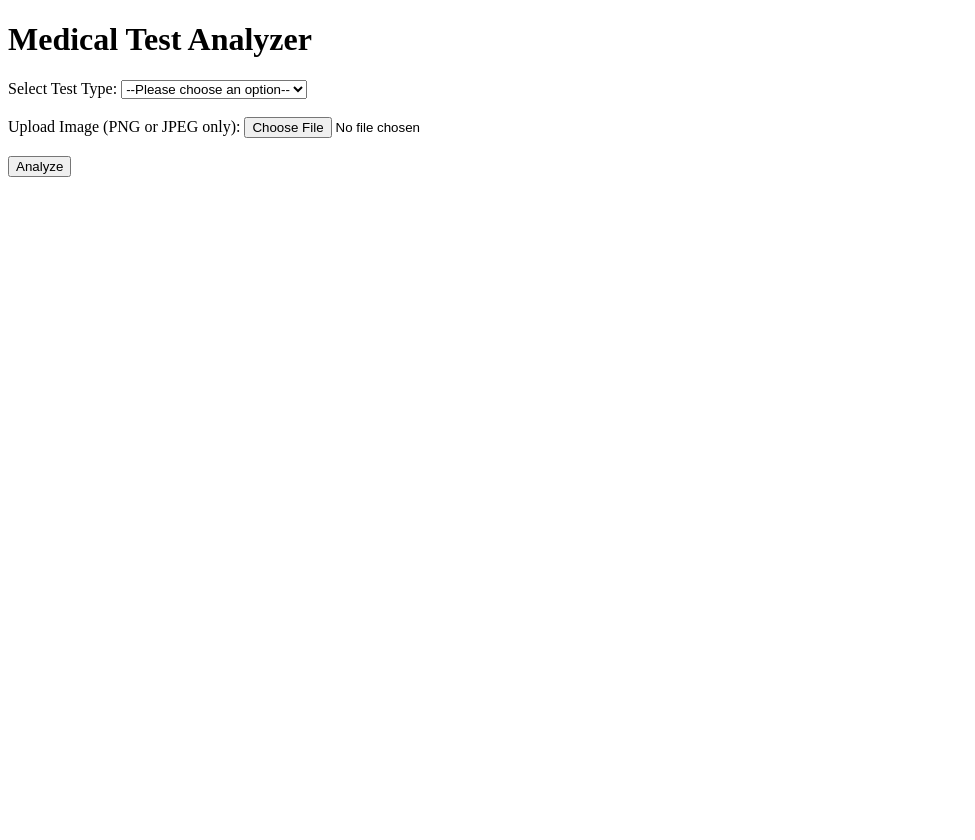
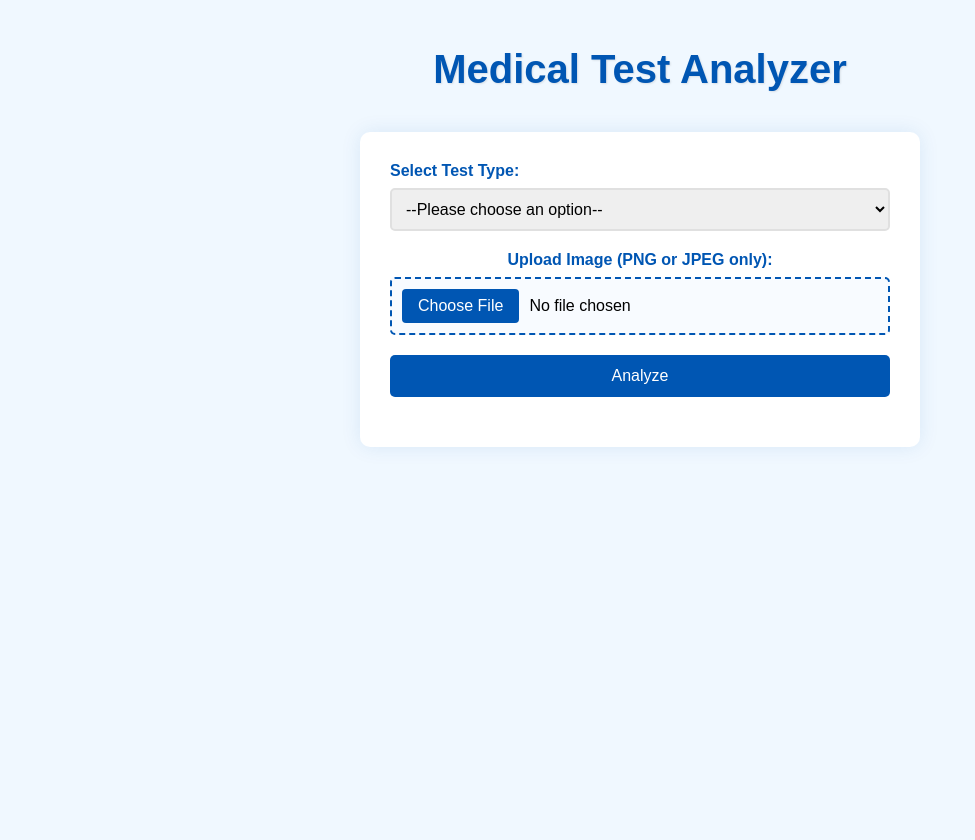
Before and after one commit to hiderrick/MedScan, a Flask app: template templates/home.html in a window 1280 px wide. Shown: the whole page, without its empty margins (0-975 px from the left). Before the commit the page ends 177 px from the top, so only its background shows below. Run offline with Flask 3, Linux system fonts and the light colour scheme; the template is opened without the code that fills it, so the values that code supplies are empty.

Commit message:
added home page

```diff
--- a/app.py
+++ b/app.py
@@ -1,10 +1,14 @@
-from flask import Flask
+from flask import Flask, render_template, redirect, url_for
 
 app = Flask(__name__)
 
 @app.route('/')
-def home():
-    return "Hello Derrick!!!"
+def index():
+    return render_template('home.html')
+
+@app.route('/')
+def home_page():
+    return render_template('home.html')
 
 if __name__ == '__main__':
     app.run(degub=True)
--- /dev/null
+++ b/static/main.css
@@ -0,0 +1,92 @@
+body {
+    font-family: 'Arial', sans-serif;
+    background-color: #f0f8ff;
+    margin: 0;
+    padding: 20px;
+    display: flex;
+    flex-direction: column;
+    align-items: center;
+    min-height: 100vh;
+}
+
+h1 {
+    color: #0056b3;
+    text-align: center;
+    margin-bottom: 40px;
+    font-size: 2.5em;
+    text-shadow: 1px 1px 2px rgba(0, 0, 0, 0.1);
+}
+
+form {
+    background-color: white;
+    padding: 30px;
+    border-radius: 10px;
+    box-shadow: 0 0 20px rgba(0, 86, 179, 0.1);
+    width: 100%;
+    max-width: 500px;
+}
+
+div {
+    margin-bottom: 20px;
+}
+
+label {
+    display: block;
+    margin-bottom: 8px;
+    color: #0056b3;
+    font-weight: bold;
+}
+
+select, input[type="file"] {
+    width: 100%;
+    padding: 10px;
+    border: 2px solid #e0e0e0;
+    border-radius: 5px;
+    font-size: 16px;
+}
+
+select:focus {
+    border-color: #0056b3;
+    outline: none;
+}
+
+button {
+    background-color: #0056b3;
+    color: white;
+    padding: 12px 30px;
+    border: none;
+    border-radius: 5px;
+    cursor: pointer;
+    font-size: 16px;
+    width: 100%;
+    transition: background-color 0.3s ease;
+}
+
+button:hover {
+    background-color: #003d82;
+}
+
+/* Custom styling for file input */
+.file-upload-container {
+    width: 100%;
+    text-align: center;
+}
+
+input[type="file"] {
+    border: 2px dashed #0056b3;
+    padding: 10px; /* Reduced padding to prevent overflow */
+    background-color: #f8fbff;
+    width: calc(100% - 24px); /* Ensure it fits within the form */
+    display: block;
+    margin: 0 auto;
+}
+
+input[type="file"]::-webkit-file-upload-button {
+    background-color: #0056b3;
+    color: white;
+    padding: 8px 16px;
+    border: none;
+    border-radius: 4px;
+    cursor: pointer;
+    margin-right: 10px;
+}
--- a/templates/home.html
+++ b/templates/home.html
@@ -2,7 +2,9 @@
 <html lang="en">
 <head>
   <meta charset="UTF-8">
+  <meta name="viewport" content="width=device-width, initial-scale=1.0">
   <title>Medical Test Analyzer</title>
+  <link rel="stylesheet" href="{{ url_for('static', filename='main.css') }}">
 </head>
 <body>
   <h1>Medical Test Analyzer</h1>
@@ -16,12 +18,12 @@
         <option value="ct">CT Scan</option>
       </select>
     </div>
-    <br>
-    <div>
+
+    <div class="file-upload-container">
       <label for="file_upload">Upload Image (PNG or JPEG only):</label>
       <input type="file" id="file_upload" name="file_upload" accept="image/png, image/jpeg" required>
     </div>
-    <br>
+
     <div>
       <button type="submit">Analyze</button>
     </div>
```
Also changed, not shown: templates/results.html (+97 -0 lines), statics/main.css (deleted).
